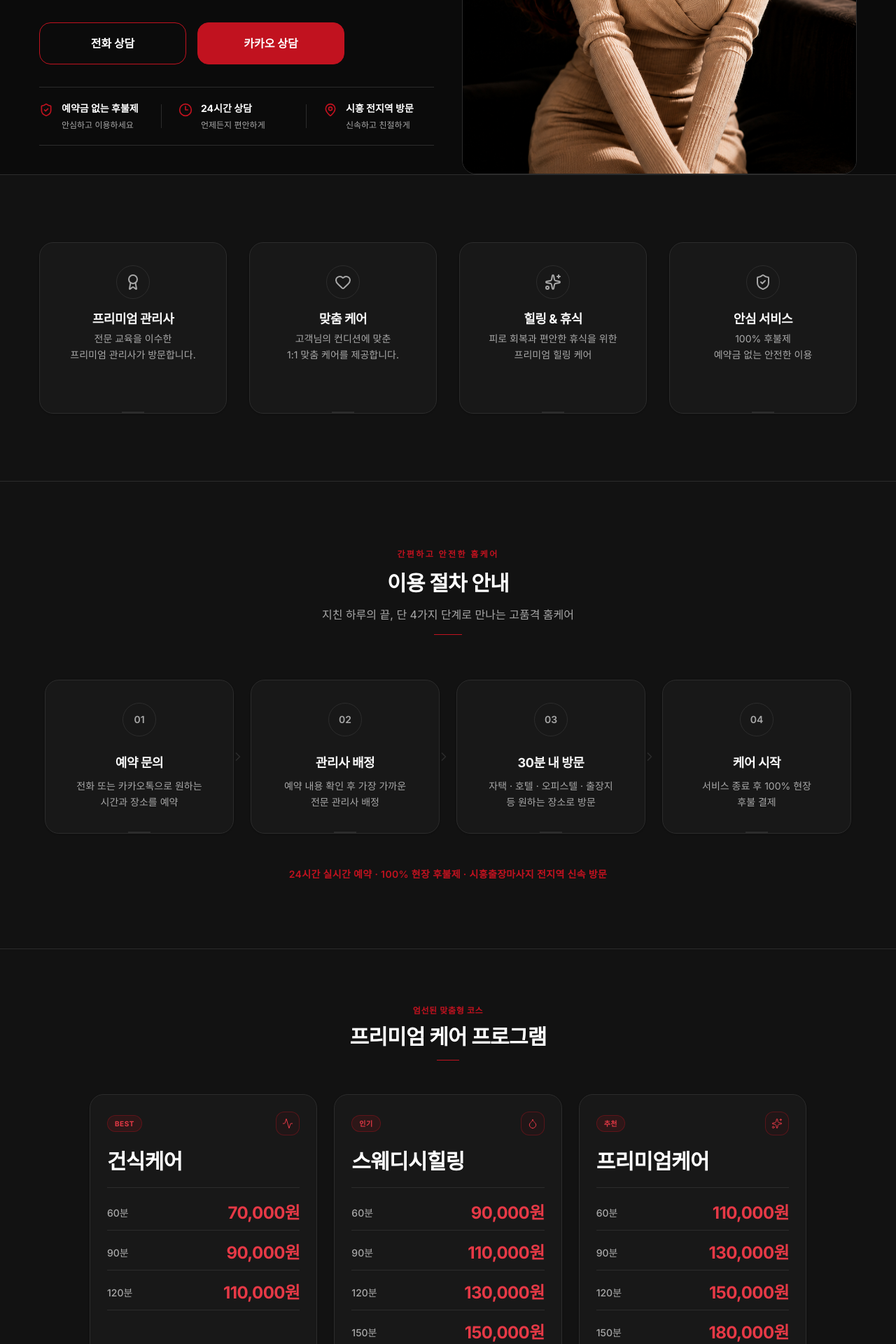
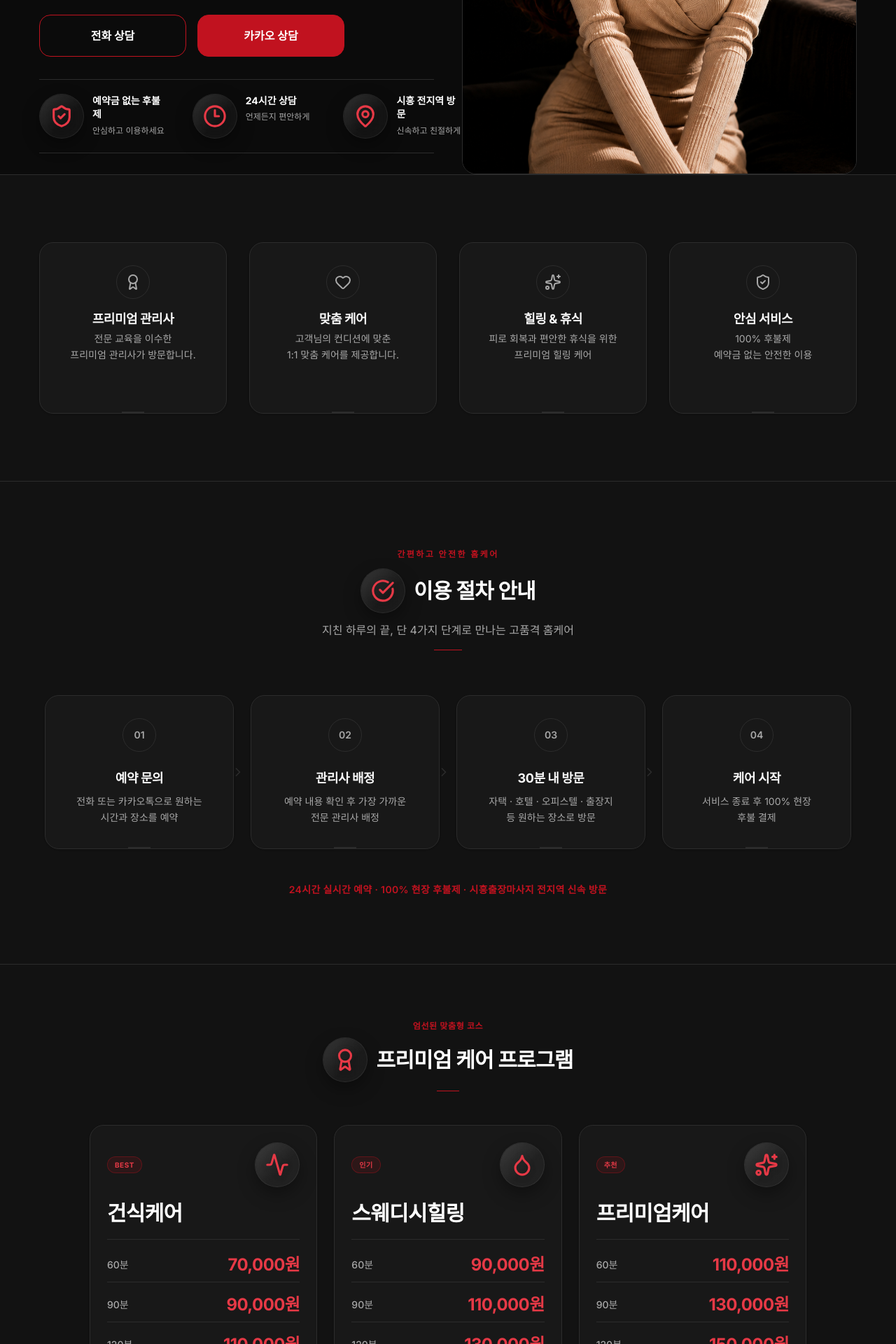
Before and after one commit to kangdeasung1-web/randa-massage, a React (Vite) app: page / in a window 1280 px wide. Shown: the part 640-2560 px from the top of the page at 70% size. Built offline with nearby package versions, Linux system fonts and the light colour scheme; a web font is replaced by a local one.

Commit message:
style: apply uniform premium icon styling
Refactored component icons to use a consistent wrapper class and updated UI layouts for a more cohesive premium design.

```diff
--- a/src/App.tsx
+++ b/src/App.tsx
@@ -380,7 +380,9 @@ export default function App({ initialPath }: { initialPath?: string }) {
               className="flex flex-col sm:flex-row items-center sm:items-stretch justify-center lg:justify-start gap-6 sm:gap-0 mt-8 py-5 border-y border-[#2C2C2C] w-full max-w-[600px] mx-auto lg:mx-0"
             >
               <div className="flex flex-col sm:flex-row flex-1 items-center sm:items-start space-y-2 sm:space-y-0 sm:space-x-3 sm:pr-4">
-                <ShieldCheck className="w-5 h-5 text-[#C1121F] shrink-0 sm:mt-0.5" />
+                <span className="premium-icon-wrapper shrink-0">
+                  <ShieldCheck className="premium-icon" />
+                </span>
                 <div className="text-center sm:text-left">
                   <h4 className="text-sm font-bold text-[#F8F8F8] leading-none">예약금 없는 후불제</h4>
                   <p className="text-xs text-[#A8A8A8] mt-1.5 whitespace-nowrap">안심하고 이용하세요</p>
@@ -389,7 +391,9 @@ export default function App({ initialPath }: { initialPath?: string }) {
               <div className="hidden sm:block w-[1px] bg-[#2C2C2C] self-stretch my-1" />
 
               <div className="flex flex-col sm:flex-row flex-1 items-center sm:items-start space-y-2 sm:space-y-0 sm:space-x-3 sm:px-6">
-                <Clock3 className="w-5 h-5 text-[#C1121F] shrink-0 sm:mt-0.5" />
+                <span className="premium-icon-wrapper shrink-0">
+                  <Clock3 className="premium-icon" />
+                </span>
                 <div className="text-center sm:text-left">
                   <h4 className="text-sm font-bold text-[#F8F8F8] leading-none">24시간 상담</h4>
                   <p className="text-xs text-[#A8A8A8] mt-1.5 whitespace-nowrap">언제든지 편안하게</p>
@@ -398,7 +402,9 @@ export default function App({ initialPath }: { initialPath?: string }) {
               <div className="hidden sm:block w-[1px] bg-[#2C2C2C] self-stretch my-1" />
 
               <div className="flex flex-col sm:flex-row flex-1 items-center sm:items-start space-y-2 sm:space-y-0 sm:space-x-3 sm:pl-6">
-                <MapPin className="w-5 h-5 text-[#C1121F] shrink-0 sm:mt-0.5" />
+                <span className="premium-icon-wrapper shrink-0">
+                  <MapPin className="premium-icon" />
+                </span>
                 <div className="text-center sm:text-left">
                   <h4 className="text-sm font-bold text-[#F8F8F8] leading-none">{activeRegionData.name.replace("출장마사지", "") || "시흥"} 전지역 방문</h4>
                   <p className="text-xs text-[#A8A8A8] mt-1.5 whitespace-nowrap">신속하고 친절하게</p>
@@ -412,7 +418,7 @@ export default function App({ initialPath }: { initialPath?: string }) {
             initial={{ opacity: 0, scale: 0.98 }}
             animate={{ opacity: 1, scale: 1 }}
             transition={{ duration: 1.2, ease: "easeOut", delay: 0.2 }}
-            className="order-2 relative h-[520px] lg:h-full lg:min-h-[690px] w-[calc(100%-32px)] lg:w-full mx-auto lg:mx-0 overflow-hidden rounded-[20px] border border-[#2C2C2C] bg-[#0B0B0B]"
+            className="order-2 relative h-[520px] lg:h-full lg:min-h-[690px] w-[calc(100%-32px)] lg:w-full mx-auto lg:mx-0 overflow-hidden rounded-[20px] border border-[#2C2C2C] bg-[#0B0B0B] group hover:border-[#E63946] hover:shadow-[0_8px_30px_rgba(193,18,31,0.18)] hover:-translate-y-1 transition-all duration-300"
           >
             {/* Extremely tight fit banner focusing on her face and torso with scroll parallax */}
             <div className="w-full h-full overflow-hidden relative flex items-center justify-center bg-[#121212]">
@@ -423,7 +429,7 @@ export default function App({ initialPath }: { initialPath?: string }) {
                 height="1400"
                 loading="eager"
                 fetchPriority="high"
-                className="w-full h-full object-cover"
+                className="w-full h-full object-cover group-hover:scale-[1.02] transition-transform duration-500 ease-out"
                 style={{ objectPosition: 'center top' }}
               />
             </div>
@@ -641,7 +647,10 @@ export default function App({ initialPath }: { initialPath?: string }) {
             <span className="text-xs text-[#C1121F] font-sans font-semibold tracking-wider block uppercase">
               Area Map
             </span>
-            <h2 className="text-2xl md:text-3xl font-bold text-[#F8F8F8] tracking-tight">
+            <h2 className="text-2xl md:text-3xl font-bold text-[#F8F8F8] tracking-tight flex items-center justify-center gap-3">
+              <span className="premium-map-pin-wrapper">
+                <MapPin className="premium-icon" />
+              </span>
               주요 방문지역
             </h2>
             <div className="w-8 h-[1px] bg-[#C1121F] mx-auto mt-4 mb-8" />
--- a/src/components/CourseSection.tsx
+++ b/src/components/CourseSection.tsx
@@ -1,5 +1,5 @@
 import { motion } from 'motion/react';
-import { Activity, Droplet, Sparkles } from 'lucide-react';
+import { Activity, Droplet, Sparkles, Award } from 'lucide-react';
 
 interface CourseOption {
   duration: string;
@@ -58,7 +58,10 @@ export default function CourseSection() {
           <span className="text-xs text-[#C1121F] font-sans font-semibold tracking-wider block">
             엄선된 맞춤형 코스
           </span>
-          <h2 className="text-2xl md:text-3xl font-bold text-[#FFFFFF] tracking-tight">
+          <h2 className="text-2xl md:text-3xl font-bold text-[#FFFFFF] tracking-tight flex items-center justify-center gap-3">
+            <span className="premium-icon-wrapper">
+              <Award className="premium-icon" />
+            </span>
             프리미엄 케어 프로그램
           </h2>
           <div className="w-8 h-[1px] bg-[#C1121F] mx-auto mt-3" />
@@ -82,17 +85,17 @@ export default function CourseSection() {
                   <span className="px-2.5 py-0.5 rounded-full bg-[rgba(193,18,31,0.12)] text-[#E63946] text-[10px] font-sans font-bold tracking-wider border border-[rgba(193,18,31,0.35)]">
                     {course.badge}
                   </span>
-                  <div className="text-[#E63946] bg-[rgba(193,18,31,0.05)] p-2 rounded-xl border border-[rgba(193,18,31,0.35)]">
+                  <span className="premium-icon-wrapper">
                     {course.id === 'dry-care' && (
-                      <Activity className="w-4 h-4 stroke-[1.5]" />
+                      <Activity className="premium-icon" />
                     )}
                     {course.id === 'swedish-healing' && (
-                      <Droplet className="w-4 h-4 stroke-[1.5]" />
+                      <Droplet className="premium-icon" />
                     )}
                     {course.id === 'premium-care' && (
-                      <Sparkles className="w-4 h-4 stroke-[1.5]" />
+                      <Sparkles className="premium-icon" />
                     )}
-                  </div>
+                  </span>
                 </div>
 
                 {/* Course Name (Korean First, Largest) */}
--- a/src/components/Header.tsx
+++ b/src/components/Header.tsx
@@ -91,7 +91,7 @@ export default function Header({ currentRegionId, currentRegionName, onNavigate
       sectionId: 'premium-courses-section'
     },
     {
-      label: '시흥출장마사지 ▼',
+      label: '시흥출장마사지',
       isDropdownTrigger: true,
       action: (e?: React.MouseEvent) => {
         if (e) {
@@ -136,7 +136,7 @@ export default function Header({ currentRegionId, currentRegionName, onNavigate
           </div>
 
           {/* Center: Navigation Links (Desktop) */}
-          <nav className="hidden lg:flex items-center justify-between flex-1 max-w-[820px] ml-[70px]" style={{ gap: 'clamp(48px, 5vw, 88px)' }} id="desktop-nav-menu">
+          <nav className="hidden lg:flex items-center justify-start gap-[72px] ml-[120px]" id="desktop-nav-menu">
             {menuItems.map((item, idx) => {
               if (item.isDropdownTrigger) {
                 return (
--- a/src/components/ProcessSection.tsx
+++ b/src/components/ProcessSection.tsx
@@ -1,5 +1,5 @@
 import { motion } from 'motion/react';
-import { ChevronRight } from 'lucide-react';
+import { ChevronRight, CheckCircle } from 'lucide-react';
 
 interface ProcessSectionProps {
   regionName: string;
@@ -38,7 +38,10 @@ export default function ProcessSection({ regionName }: ProcessSectionProps) {
           <span className="text-xs text-[#C1121F] font-sans font-semibold tracking-[0.2em] uppercase block">
             간편하고 안전한 홈케어
           </span>
-          <h2 className="text-2xl md:text-3xl font-bold text-[#F8F8F8] tracking-tight">
+          <h2 className="text-2xl md:text-3xl font-bold text-[#F8F8F8] tracking-tight flex items-center justify-center gap-3">
+            <span className="premium-icon-wrapper">
+              <CheckCircle className="premium-icon" />
+            </span>
             이용 절차 안내
           </h2>
           <p className="text-sm md:text-base text-[#A8A8A8]">
--- a/src/index.css
+++ b/src/index.css
@@ -1,5 +1,83 @@
 @import url('https://fonts.googleapis.com/css2?family=Playfair+Display:ital,wght@0,400;0,600;0,700;1,400&family=Inter:wght@300;400;500;600;700&family=Noto+Sans+KR:wght@300;400;500;600;700&display=swap');
 @import "tailwindcss";
+
+@layer utilities {
+  .premium-icon-wrapper {
+    display: inline-flex;
+    align-items: center;
+    justify-content: center;
+    background: rgba(255, 255, 255, 0.04);
+    backdrop-filter: blur(14px);
+    -webkit-backdrop-filter: blur(14px);
+    border: 1px solid rgba(255, 255, 255, 0.08);
+    padding: 14px;
+    border-radius: 9999px;
+    box-shadow: 0 10px 24px rgba(0, 0, 0, 0.35);
+    transition: all 0.3s ease;
+    position: relative;
+    overflow: hidden;
+  }
+
+  .premium-icon-wrapper::before {
+    content: '';
+    position: absolute;
+    top: 0;
+    left: 0;
+    right: 0;
+    bottom: 0;
+    background: linear-gradient(135deg, rgba(255, 255, 255, 0.12) 0%, rgba(255, 255, 255, 0) 60%);
+    pointer-events: none;
+    border-radius: 9999px;
+  }
+
+  .premium-icon-wrapper:hover {
+    transform: scale(1.08);
+    box-shadow: 0 14px 36px rgba(193, 18, 31, 0.20);
+    border-color: rgba(230, 57, 70, 0.35);
+  }
+
+  .premium-icon {
+    width: 34px;
+    height: 34px;
+    color: #E63946;
+    stroke-width: 2.2px;
+    filter: drop-shadow(0 2px 4px rgba(0,0,0,0.2));
+  }
+
+  .premium-map-pin-wrapper {
+    display: inline-flex;
+    align-items: center;
+    justify-content: center;
+    background: rgba(255, 255, 255, 0.04);
+    backdrop-filter: blur(14px);
+    -webkit-backdrop-filter: blur(14px);
+    border: 1px solid rgba(255, 255, 255, 0.08);
+    padding: 14px;
+    border-radius: 9999px;
+    box-shadow: 0 10px 24px rgba(0, 0, 0, 0.35), 0 0 20px rgba(230, 57, 70, 0.15);
+    transition: all 0.3s ease;
+    position: relative;
+    overflow: hidden;
+  }
+
+  .premium-map-pin-wrapper::before {
+    content: '';
+    position: absolute;
+    top: 0;
+    left: 0;
+    right: 0;
+    bottom: 0;
+    background: linear-gradient(135deg, rgba(255, 255, 255, 0.15) 0%, rgba(255, 255, 255, 0) 50%);
+    pointer-events: none;
+    border-radius: 9999px;
+  }
+
+  .premium-map-pin-wrapper:hover {
+    transform: scale(1.08);
+    box-shadow: 0 14px 36px rgba(193, 18, 31, 0.25), 0 0 30px rgba(230, 57, 70, 0.2);
+    border-color: rgba(230, 57, 70, 0.4);
+  }
+}
 
 @theme {
   --font-sans: "Inter", "Noto Sans KR", ui-sans-serif, system-ui, sans-serif;
```
Also changed, not shown: src/components/FaqSection.tsx (+5 -2 lines), src/components/Footer.tsx (+22 -10 lines), src/components/ReviewSection.tsx (+5 -2 lines).
